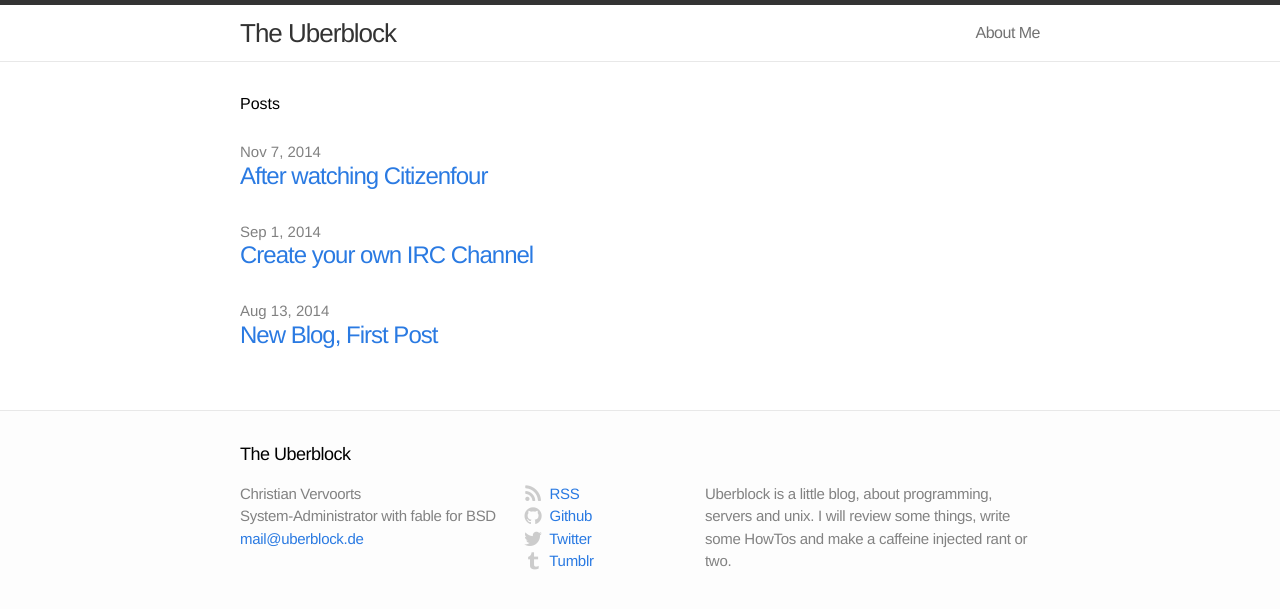
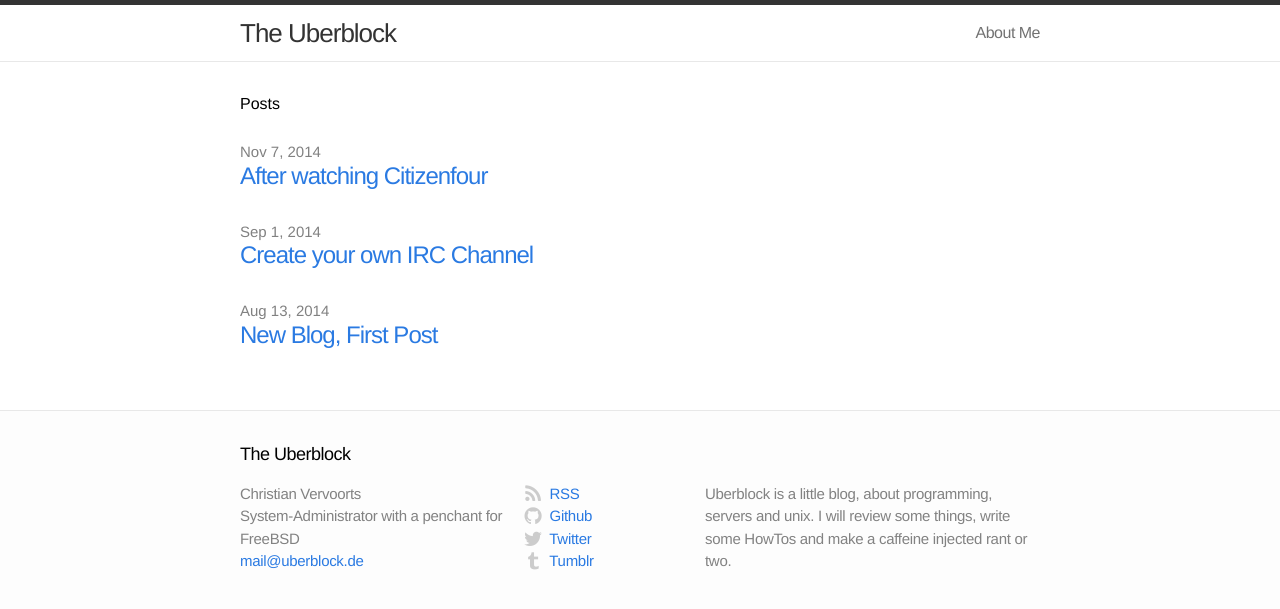
Before and after one commit to sangyye/uberblock, a Jekyll site: the page built from index.html, in a window 1280 px wide. Shown: the top 609 px of the page. Built offline with Jekyll 4.4.1, drawn with Linux system fonts in a browser that asks for light colours.

Commit message:
Wording, wording, wording!

```diff
--- a/_config.yml
+++ b/_config.yml
@@ -2,7 +2,7 @@
 title: The Uberblock
 name: "Christian Vervoorts"
 email: mail@uberblock.de
-about_me: "System-Administrator with fable for BSD"
+about_me: "System-Administrator with a penchant for FreeBSD"
 description: "Uberblock is a little blog, about programming, servers and unix. I will review some things, write some HowTos and make a caffeine injected rant or two."
 baseurl: ""
 url: "http://uberblock.de"
```
